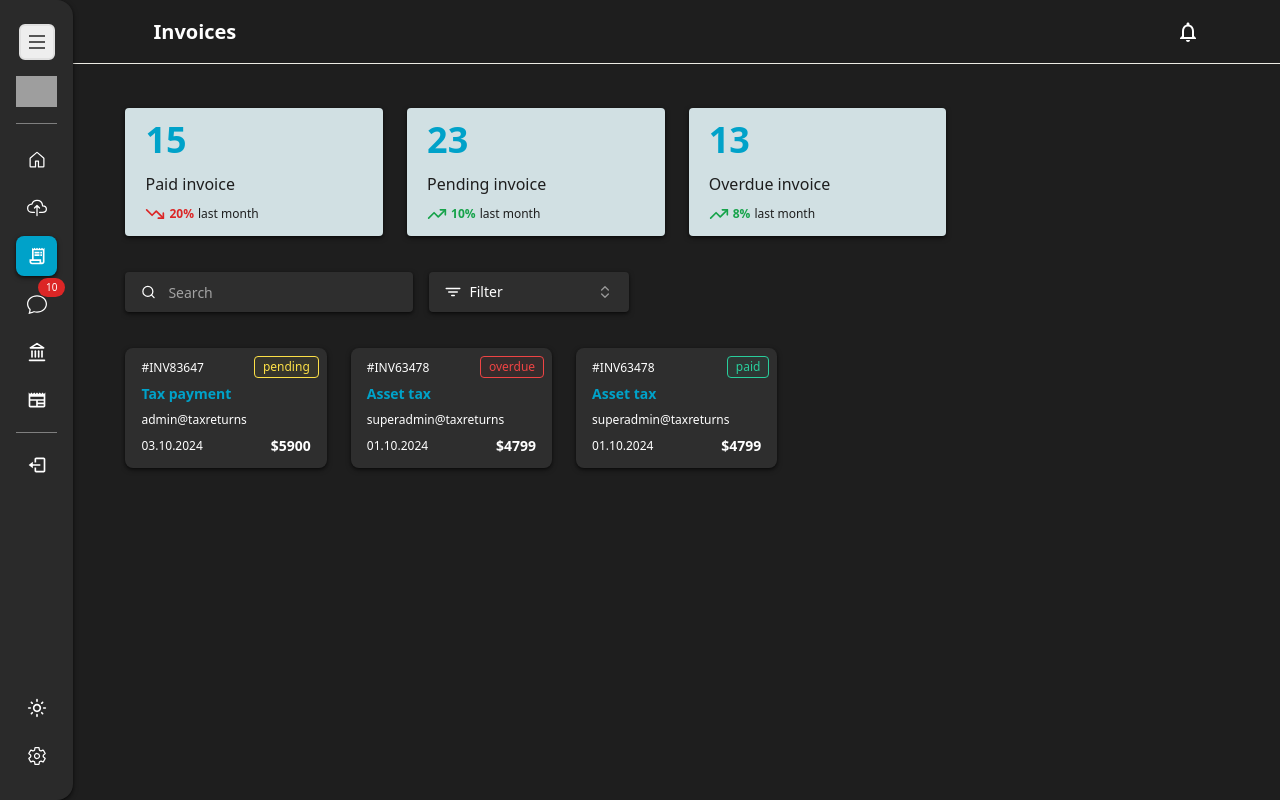
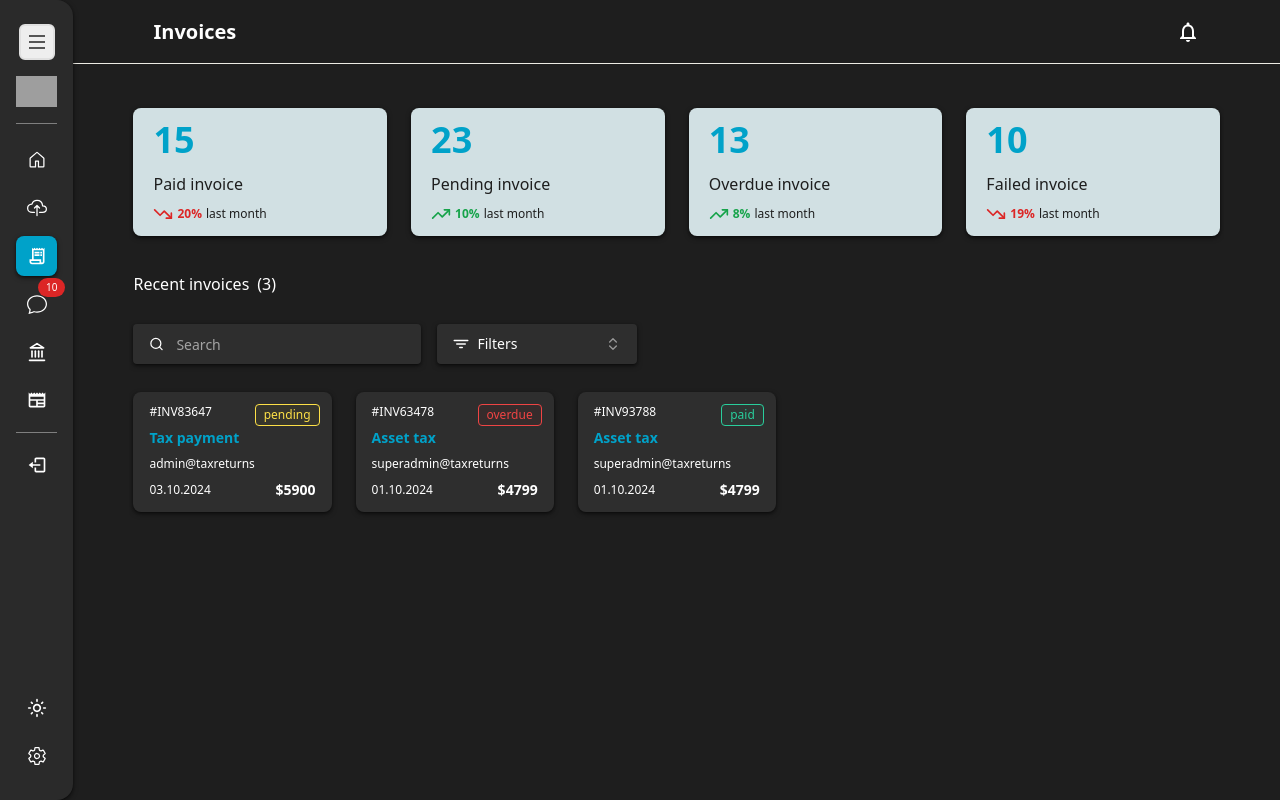
Before and after one commit to Trayshmhirk/tax-return-user-app, a React (Vite) app: page /invoices in a window 1280 px wide. Built offline with nearby package versions, Linux system fonts and the light colour scheme; grey boxes are pictures that could not be loaded.

Commit message:
minor ui changes

```diff
--- a/src/components/cards/InvoiceCard.tsx
+++ b/src/components/cards/InvoiceCard.tsx
@@ -13,7 +13,7 @@ const InvoiceCard = ({ invoice }: InvoiceCardPropTypes) => {
       <div className="relative w-full flex flex-col gap-2 bg-white dark:bg-gray px-4 py-3 rounded-lg cursor-pointer shadow-md dark:shadow-md-dark hover-shadow-body">
          <div
             className={`
-               absolute right-2 top-2 py-[2px] px-2 text-xs rounded
+               absolute right-3 top-3 py-[2px] px-2 text-xs rounded
                ${invoice.status.toLowerCase() === "overdue" ? "danger" : ""}
                ${invoice.status.toLowerCase() === "paid" ? "success" : ""}
                ${invoice.status.toLowerCase() === "pending" ? "warning" : ""}
--- a/src/components/cards/MetricsCard.tsx
+++ b/src/components/cards/MetricsCard.tsx
@@ -3,7 +3,7 @@ import { TrendingUp, TrendingDown } from "lucide-react";
 
 const MetricsCard = ({ metric }: MetricCardPropsTypes) => {
    return (
-      <div className="w-full flex flex-col gap-3 bg-bubbles dark:bg-opacity-90 text-eerieBlack p-3 px-5 rounded cursor-pointer shadow-md dark:shadow-md-dark">
+      <div className="w-full flex flex-col gap-3 bg-bubbles dark:bg-opacity-90 text-eerieBlack p-3 px-5 rounded-lg cursor-pointer shadow-md dark:shadow-md-dark">
          <p className="text-2xl md:text-4xl text-richElectricBlue font-bold">
             {metric.amount}
          </p>
--- a/src/components/common/SearchAndFilter.tsx
+++ b/src/components/common/SearchAndFilter.tsx
@@ -56,7 +56,7 @@ const SearchAndFilter = ({
                >
                   <div className="flex items-center gap-2">
                      <IoFilter className="w-4 h-4" />
-                     {value ? title.find((t) => t === value) : "Filter"}
+                     {value ? title.find((t) => t === value) : "Filters"}
                   </div>
                   <ChevronsUpDown className="ml-2 h-4 w-4 shrink-0 opacity-50" />
                </Button>
--- a/src/helpers/filterByDate.ts
+++ b/src/helpers/filterByDate.ts
@@ -9,7 +9,7 @@ export const filterByDate = (
       return true;
    }
 
-   const timelyValue = getTimelyValue(invoice.date);
+   const timelyValue = getTimelyValue(invoice.due_date);
    // Check for "This week" and "Today" when filtering by "This week"
    if (selectedFilter.toLowerCase() === "this week") {
       return (
--- a/src/layouts/ContentLayout.tsx
+++ b/src/layouts/ContentLayout.tsx
@@ -65,7 +65,7 @@ const ContentLayout = ({ children }: ContentLayoutProps) => {
          <Header title={title} isHome={location.pathname === "/"} />
 
          <div
-            className={`content px-5 ${isSettings || isLiveChat ? "py-5 sm:px-7 md:px-9 lg:px-12 md:py-8" : "py-5 overflow-hidden sm:px-8 md:px-12 md:py-10 md:pb-7"}`}
+            className={`content px-5 ${isSettings || isLiveChat ? "py-5 sm:px-7 md:px-9 lg:px-12 md:py-8" : "py-5 overflow-hidden sm:px-8 md:px-12 lg:px-14 md:py-10 md:pb-7"}`}
          >
             {!isSettings ? (
                <div
--- a/src/mocks/AllMockData.ts
+++ b/src/mocks/AllMockData.ts
@@ -92,7 +92,7 @@ export const invoices: InvoicesPropTypes[] = [
       status: "overdue",
    },
    {
-      id: "INV63478",
+      id: "INV93788",
       title: "Asset tax",
       issued_by: "superadmin@taxreturns",
       due_date: "2024-10-01",
@@ -364,4 +364,10 @@ export const invoiceMetrics: MetricCardProps[] = [
       invoice_status: "overdue",
       is_percentage_increase: true,
    },
+   {
+      amount: 10,
+      percentage: 19,
+      invoice_status: "failed",
+      is_percentage_increase: false,
+   },
 ];
--- a/src/pages/Invoices.tsx
+++ b/src/pages/Invoices.tsx
@@ -2,7 +2,6 @@ import { useEffect, useState } from "react";
 import SearchAndFilter from "@/components/common/SearchAndFilter";
 import InvoiceCard from "@/components/cards/InvoiceCard";
 import { InvoicesPropTypes } from "@/types/AllTypes";
-import { filterByDate } from "@/helpers/filterByDate";
 import { fetchInvoices } from "@/api/mockApis";
 import { ClipLoader } from "react-spinners";
 import MetricsCard from "@/components/cards/MetricsCard";
@@ -14,13 +13,7 @@ const Invoices = () => {
    const [searchInput, setSearchInput] = useState<string>("");
    const [selectedFilter, setSelectedFilter] = useState<string>("");
 
-   const filterTitleList = [
-      "All",
-      "Today",
-      "This week",
-      "This month",
-      "Earlier",
-   ];
+   const filterTitleList = ["All", "Pending", "Paid", "Overdue", "Failed"];
 
    useEffect(() => {
       async function fetchData() {
@@ -48,12 +41,18 @@ const Invoices = () => {
       setSelectedFilter(title);
    };
 
+   const filterByStatus = (invoice: InvoicesPropTypes) => {
+      if (selectedFilter === "" || selectedFilter === "All") {
+         // if no filter is selected, all users should be included
+         return true;
+      }
+      return invoice.status.toLowerCase() === selectedFilter.toLowerCase();
+   };
+
    const filteredInvoices = invoices
       ? invoices
            .filter(
-              (invoice) =>
-                 searchInvoices(invoice) &&
-                 filterByDate(invoice, selectedFilter)
+              (invoice) => searchInvoices(invoice) && filterByStatus(invoice)
            )
            .sort(
               (a, b) =>
@@ -64,10 +63,30 @@ const Invoices = () => {
    return (
       <div className="flex flex-col gap-9">
          <div className="grid grid-cols-1 xs:grid-cols-2 md:grid-cols-3 lg:grid-cols-4 gap-4 md:gap-6">
-            {invoiceMetrics.map((metric) => (
-               <MetricsCard metric={metric} />
+            {invoiceMetrics.map((metric, index) => (
+               <MetricsCard key={index} metric={metric} />
             ))}
          </div>
+
+         <div className="flex flex-col gap-7">
+            <div className="flex justify-between items-center">
+               <div className="flex items-center gap-2">
+                  <p className="font-medium">Recent invoices</p>
+                  <span>
+                     {invoices && invoices.length
+                        ? `(${invoices.length})`
+                        : "(0)"}
+                  </span>
+               </div>
+
+               {/* <div className="flex justify-between items-center gap-1 text-richElectricBlue font-medium">
+                  <span className="cursor-pointer" onClick={handleSelectAll}>
+                     {allDocumentsSelected ? "Deselect All" : "Select All"}
+                  </span>
+                  <span>{` (${selectedDocuments.length})`}</span>
+               </div> */}
+            </div>
+
             <SearchAndFilter
                handleSearch={handleSearch}
                handleFilter={handleFilter}
@@ -94,6 +113,7 @@ const Invoices = () => {
                </div>
             )}
          </div>
+      </div>
    );
 };
 
--- a/src/pages/UploadDocument.tsx
+++ b/src/pages/UploadDocument.tsx
@@ -260,7 +260,7 @@ const UploadDocument = () => {
 
          {/*  */}
          <div className="flex flex-col gap-7">
-            <div className="title flex justify-between items-center">
+            <div className="flex justify-between items-center">
                <div className="flex items-center gap-2">
                   <p className="font-medium">Recent uploads</p>
                   <span>
@@ -305,7 +305,7 @@ const UploadDocument = () => {
                      </div>
                   ) : (
                      <p className="pending-text w-100 text-center">
-                        Nothing to show here.
+                        No results found.
                      </p>
                   )}
                </div>
--- a/src/pages/settings/Files.tsx
+++ b/src/pages/settings/Files.tsx
@@ -147,9 +147,32 @@ const Files = () => {
             {activeFolder === "documents" && (
                <>
                   {isList ? (
+                     <div className="flex flex-col gap-6">
+                        <div className="flex justify-between items-center">
+                           <div className="flex items-center gap-2">
+                              <p className="font-medium">Recent documents</p>
+                              <span>
+                                 {documents && documents.length
+                                    ? `(${documents.length})`
+                                    : "(0)"}
+                              </span>
+                           </div>
+                        </div>
                         <DataTable columns={documentColumns} data={documents} />
+                     </div>
                   ) : (
                      <div className="flex flex-col gap-7">
+                        <div className="flex justify-between items-center">
+                           <div className="flex items-center gap-2">
+                              <p className="font-medium">Recent documents</p>
+                              <span>
+                                 {documents && documents.length
+                                    ? `(${documents.length})`
+                                    : "(0)"}
+                              </span>
+                           </div>
+                        </div>
+
                         <SearchAndFilter
                            handleSearch={handleSearch}
                            handleFilter={handleFilter}
@@ -186,13 +209,36 @@ const Files = () => {
             {activeFolder === "invoices" && (
                <>
                   {isList ? (
+                     <div className="flex flex-col gap-6">
+                        <div className="flex justify-between items-center">
+                           <div className="flex items-center gap-2">
+                              <p className="font-medium">Recent invoices</p>
+                              <span>
+                                 {invoices && invoices.length
+                                    ? `(${invoices.length})`
+                                    : "(0)"}
+                              </span>
+                           </div>
+                        </div>
                         <DataTable
                            columns={invoiceColumns}
                            data={invoices}
                            isInvoice
                         />
+                     </div>
                   ) : (
                      <div className="flex flex-col gap-7">
+                        <div className="flex justify-between items-center">
+                           <div className="flex items-center gap-2">
+                              <p className="font-medium">Recent invoices</p>
+                              <span>
+                                 {invoices && invoices.length
+                                    ? `(${invoices.length})`
+                                    : "(0)"}
+                              </span>
+                           </div>
+                        </div>
+
                         <SearchAndFilter
                            handleSearch={handleSearch}
                            handleFilter={handleFilter}
@@ -206,7 +252,7 @@ const Files = () => {
                         ) : (
                            <div className="w-full">
                               {filteredInvoices.length ? (
-                                 <div className="grid grid-cols-1 xs:grid-cols-2 md:grid-cols-3 lg:grid-cols-4 xl:grid-cols-5 gap-5">
+                                 <div className="grid grid-cols-1 xs:grid-cols-2 md:grid-cols-3 lg:grid-cols-4 gap-5">
                                     {filteredInvoices.map((invoice) => (
                                        <InvoiceCard
                                           key={invoice.id}
--- a/src/pages/settings/MyRequests.tsx
+++ b/src/pages/settings/MyRequests.tsx
@@ -86,7 +86,7 @@ const MyRequests = () => {
                </div>
             ) : (
                <p className="pending-text w-full text-center">
-                  Nothing to show here.
+                  No results found.
                </p>
             )}
          </div>
```
Lines whose indentation alone changed are shown as unchanged.
